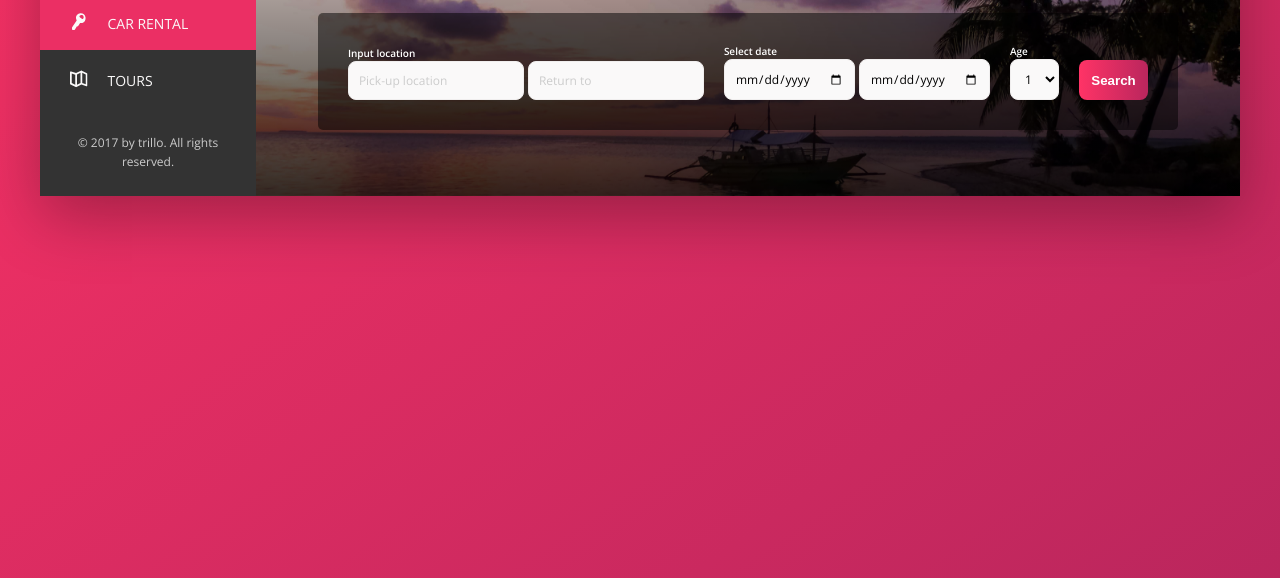
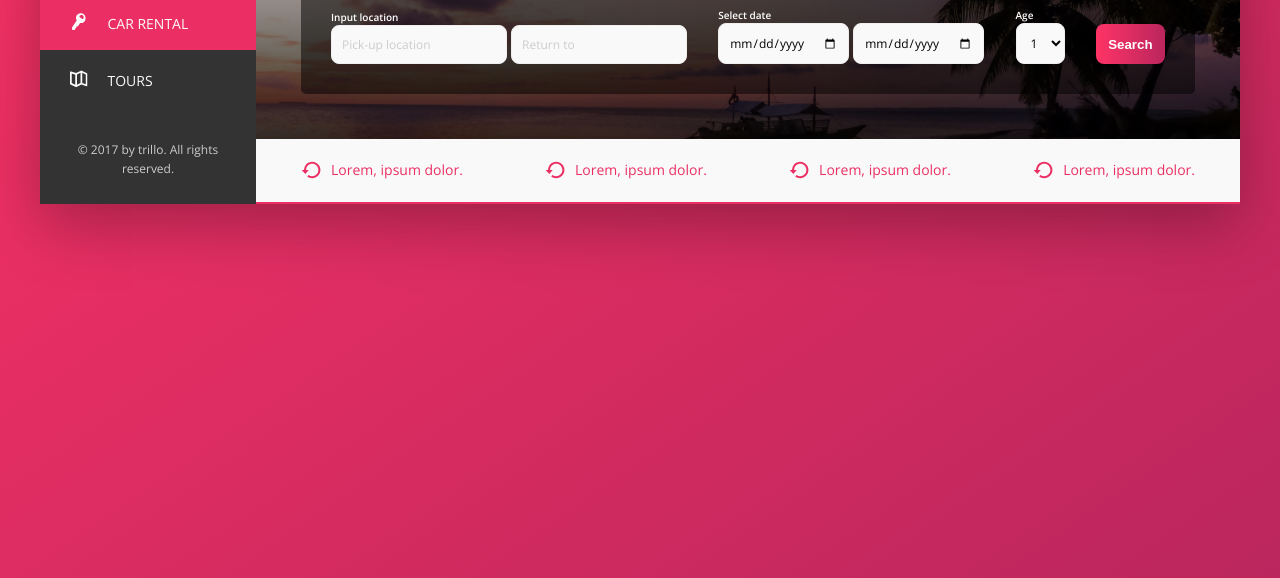
Before and after one commit to pauliversonc/trillo, a website: page pages/car-rental.html in a window 1280 px wide. Shown: the part 302-880 px from the top of the page. Drawn offline with nearby package versions, Linux system fonts and the light colour scheme.

Commit message:
Update: deals added in rent a car page

```diff
--- a/pages/car-rental.html
+++ b/pages/car-rental.html
@@ -97,15 +97,17 @@
             </nav>
 
             <main class="rent">
+                <div class="rent__wrapper">
+
                     <h4 class="rent__heading u-mb-m">
                         <span class="rent__title">Rent a car</span>
                         <span class="rent__body">Explore the World on Wheels, Rent Today!</span>
                     </h4>
 
-                    <form action="#" class="rent__form">
+                    <form action="#" class="rent__form ">
                         <div class="rent__form-group">
                             <label class="rent__label" for="rentFrom">Input location</label>
-                            <div class="rent__wrapper">
+                            <div class="rent__form-wrap">
                                 <input type="text" placeholder="Pick-up location" name="rentFrom" id="rentFrom" class="rent__input">
                                 <input type="text" placeholder="Return to" name="rentto" id="rentto" class="rent__input">
                             </div>
@@ -114,7 +116,7 @@
 
                         <div class="rent__form-group">
                             <label class="rent__label" for="rentFrom">Select date</label>
-                            <div class="rent__wrapper">
+                            <div class="rent__form-wrap">
                                 <input type="date" name="rentDateFrom" id="rentDateFrom" class="rent__input">
                                 <input type="date" name="rentDateTo" id="rentDateTo" class="rent__input">
                             </div>
@@ -132,6 +134,39 @@
 
                         <button class="rent__btn-submit btn-apply">Search</button>
                     </form>
+
+                </div>
+
+                <div class="rent__deals">
+
+                    <div class="rent__deal">
+                        <svg class="rent__deal-icon">
+                            <use xlink:href="../img/sprite.svg#icon-ccw"></use>
+                        </svg>
+                        <span class="rent__text">Lorem, ipsum dolor.</span>
+                    </div>
+
+                    <div class="rent__deal">
+                        <svg class="rent__deal-icon">
+                            <use xlink:href="../img/sprite.svg#icon-ccw"></use>
+                        </svg>
+                        <span class="rent__text">Lorem, ipsum dolor.</span>
+                    </div>
+
+                    <div class="rent__deal">
+                        <svg class="rent__deal-icon">
+                            <use xlink:href="../img/sprite.svg#icon-ccw"></use>
+                        </svg>
+                        <span class="rent__text">Lorem, ipsum dolor.</span>
+                    </div>
+
+                    <div class="rent__deal">
+                        <svg class="rent__deal-icon">
+                            <use xlink:href="../img/sprite.svg#icon-ccw"></use>
+                        </svg>
+                        <span class="rent__text">Lorem, ipsum dolor.</span>
+                    </div>
+                </div>
             </main>
 
         </div>
--- a/sass/layout/_rent-view.scss
+++ b/sass/layout/_rent-view.scss
@@ -1,29 +1,30 @@
+.rent {
+  width: 100%;
 
-
-.rent {
+  &__wrapper {
 
     display: flex;
     flex-direction: column;
-  justify-content: center;
-  align-items: center;
+    // justify-content: center;
+    // align-items: center;
 
     background-image: linear-gradient(to bottom, rgba(transparent, 0), rgba(#000, 0.8)), url('../img/rental-1.jpg');
-  background-size: cover ;
+    background-size: cover;
     background-repeat: no-repeat;
     background-position: center;
 
-  width: 100%;
+  }
 
-&__heading{
+  &__heading {
+    margin-top: 3rem;
     display: flex;
     flex-direction: column;
     padding: 0;
     text-align: center;
 
-
   }
 
-&__title{
+  &__title {
     padding: 0;
     font-size: 3.4rem;
     font-weight: 600;
@@ -31,26 +32,30 @@
 
   }
 
-&__body{
+  &__body {
     font-size: 1.8rem;
     color: #fff;
-
+    font-weight: 400;
   }
 
 
 
-&__form{
+  &__form {
+    align-self: stretch;
+
     display: flex;
     align-items: end;
-  justify-content: center;
+    justify-content: space-between;
     background-color: rgba(#000, 0.5);
     border-radius: 5px;
     padding: 3rem;
     color: #000;
 
-  & > *:not(:last-child) {
-    margin-right: 2rem;
-  }
+    margin: 0 4.5rem 4.5rem 4.5rem;
+
+    // & > *:not(:last-child) {
+    //   margin-right: 2rem;
+    // }
 
   }
 
@@ -68,16 +73,17 @@
     display: block;
   }
 
-&__wrapper {
+  &__form-wrap {
     display: flex;
     align-items: center;
-  & > *:not(:last-child) {
+
+    &>*:not(:last-child) {
       margin-right: .4rem;
     }
   }
 
 
-&__input{
+  &__input {
     @include input;
   }
 
@@ -87,5 +93,36 @@
     @include buttonPri;
   }
 
+  &__deals {
+    display: flex;
+    border-bottom: 2px solid var(--primary);
+    padding: 2rem 4.5rem;
+    justify-content: space-between;
+  }
+
+  &__deal {
+    display: flex;
+    align-items: center;
+    gap: 1rem;
+    // background-color: red;
+    color: var(--primary);
 
   }
+
+  &__deal-icon {
+    width: 2rem;
+    height: 2rem;
+    fill: currentColor;
+
+  }
+
+  &__text{
+    font-size: 1.4rem;
+    color: currentColor;
+    font-weight: 400;
+  }
+
+
+
+
+}
```
Also changed, not shown: css/style.css. Lines whose indentation alone changed are shown as unchanged.
